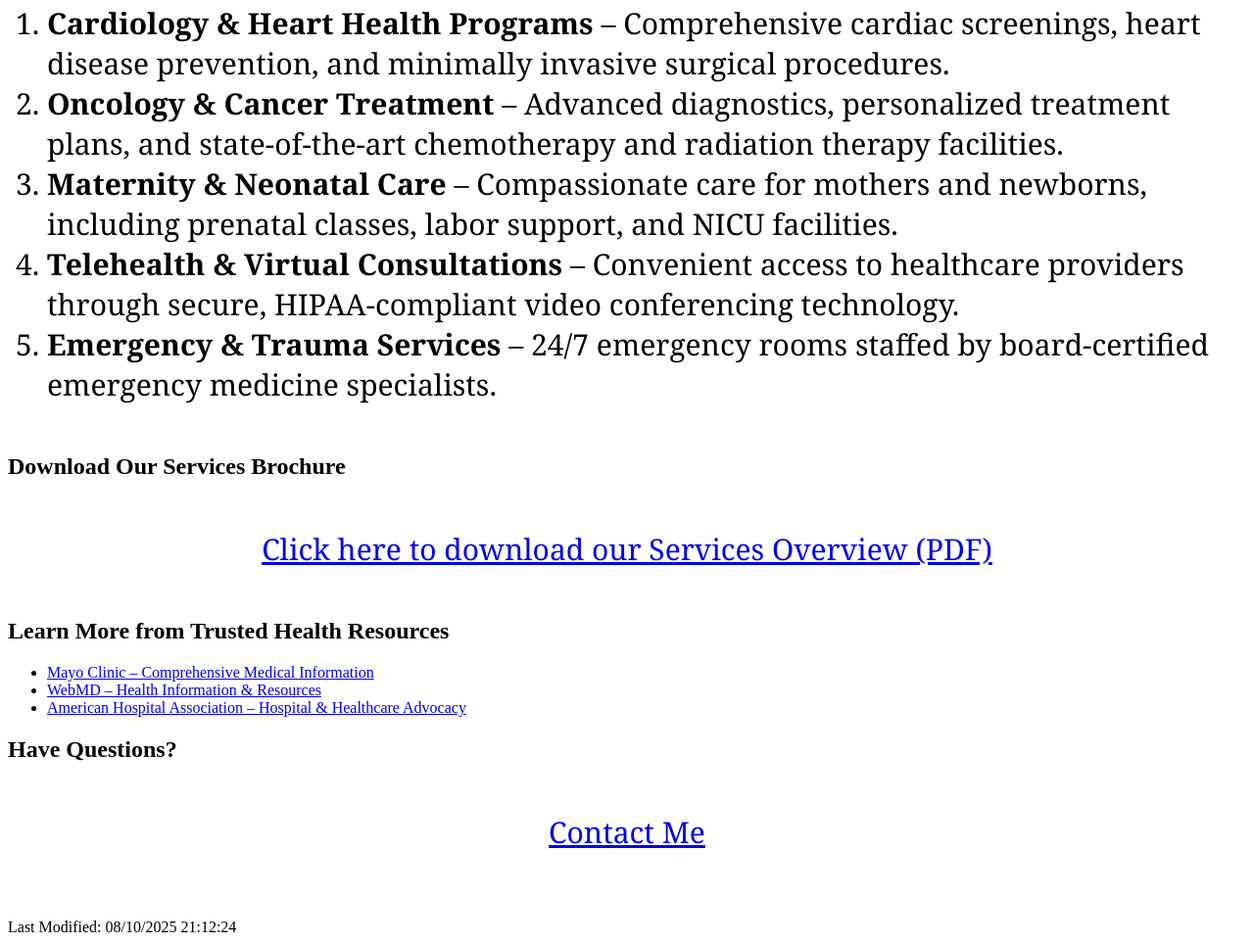
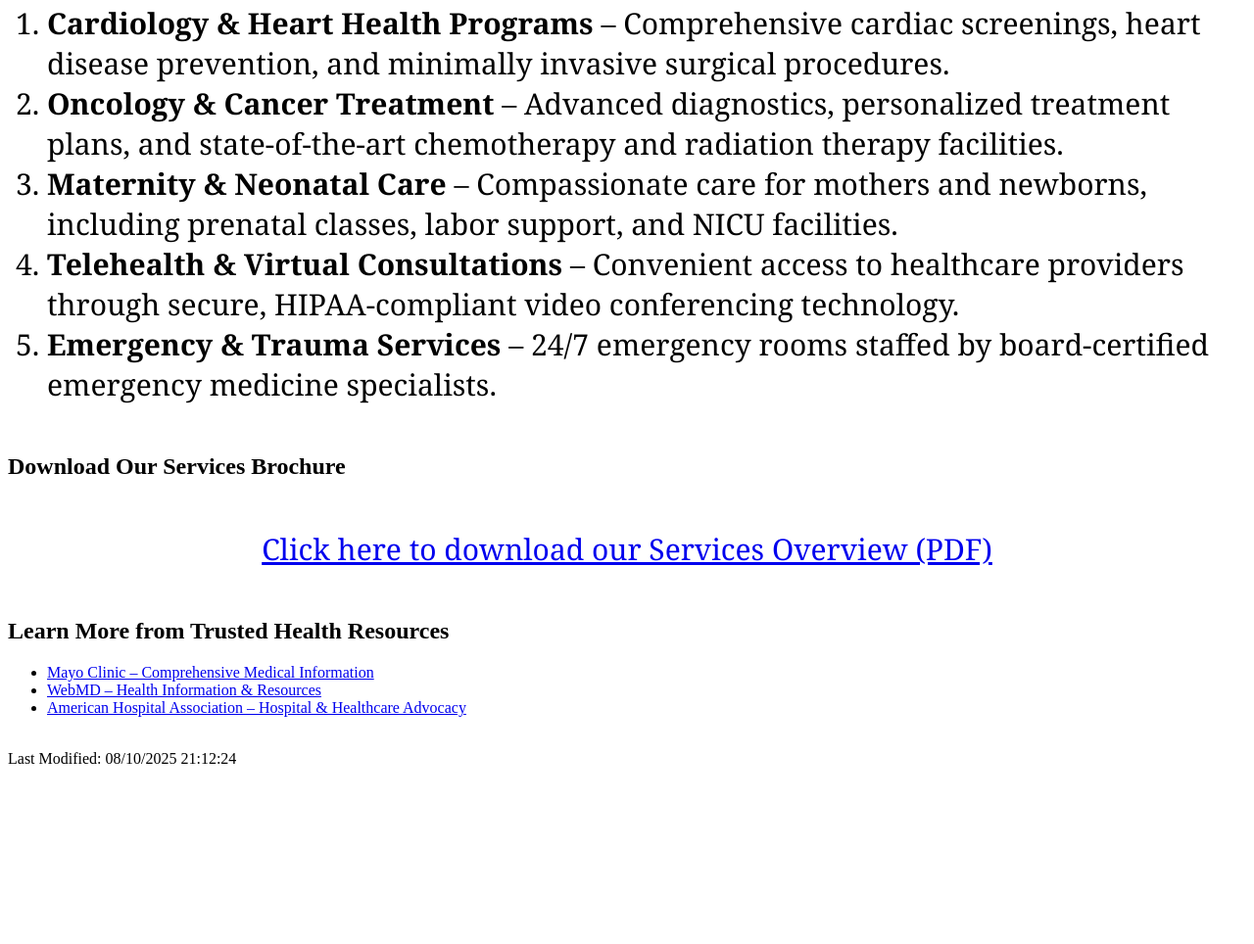
Before and after one commit to ganglim8/MGMT382-Elohealth, a plain HTML site: page services.html in a window 1280 px wide. Shown: the part 2122-3086 px from the top of the page at 98% size. After the commit the page ends 2914 px from the top, so only its background shows below. Drawn offline with Linux system fonts and the light colour scheme.

Commit message:
Update services.html

```diff
--- a/services.html
+++ b/services.html
@@ -71,11 +71,6 @@
     <li><a href="https://www.aha.org/" target="_blank">American Hospital Association – Hospital &amp; Healthcare Advocacy</a></li>
   </ul>
 
-  <h2>Have Questions?</h2>
-  <p>
-    <a href="mailto:info@elohealth.com">Contact Me</a>
-  </p>
-
   <!-- Last modified date -->
   <br>
   Last Modified: <script>document.write(document.lastModified);</script>
```
